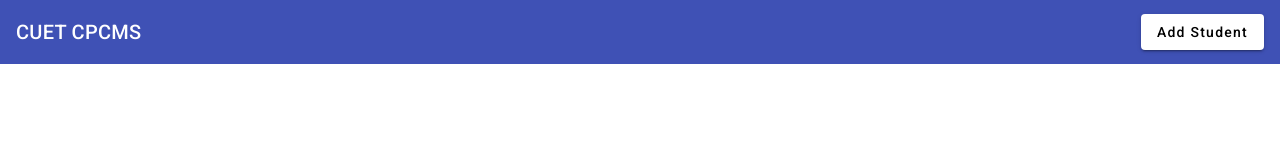
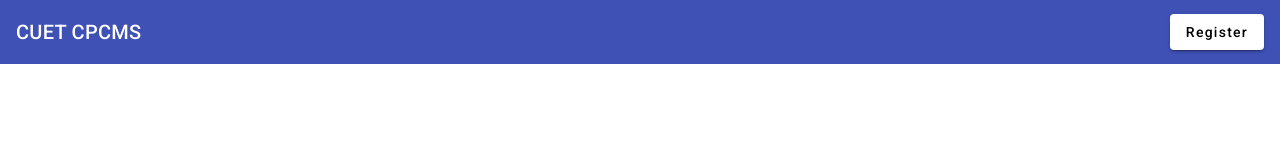
Before and after one commit to AdidR10/cpcms, an Angular app: page / in a window 1280 px wide. Shown: the top 160 px of the page. Built offline with nearby package versions, Linux system fonts and the light colour scheme.

Commit message:
register buttton added

```diff
--- a/src/app/app.component.html
+++ b/src/app/app.component.html
@@ -2,7 +2,6 @@
   <span>CUET CPCMS</span>
   <span class="example-spacer"></span>
   <button mat-raised-button>
-
-    Add Student
+    Register
   </button>
 </mat-toolbar>
```
